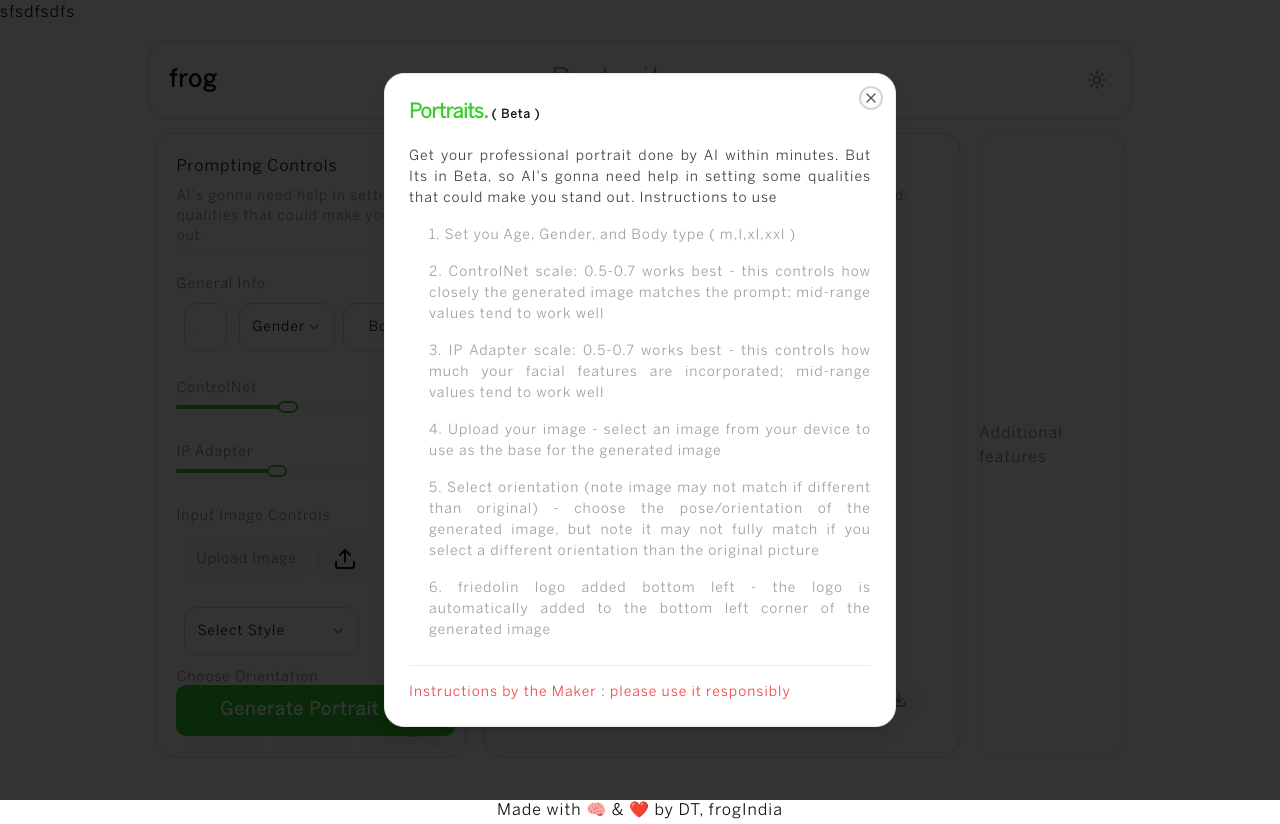
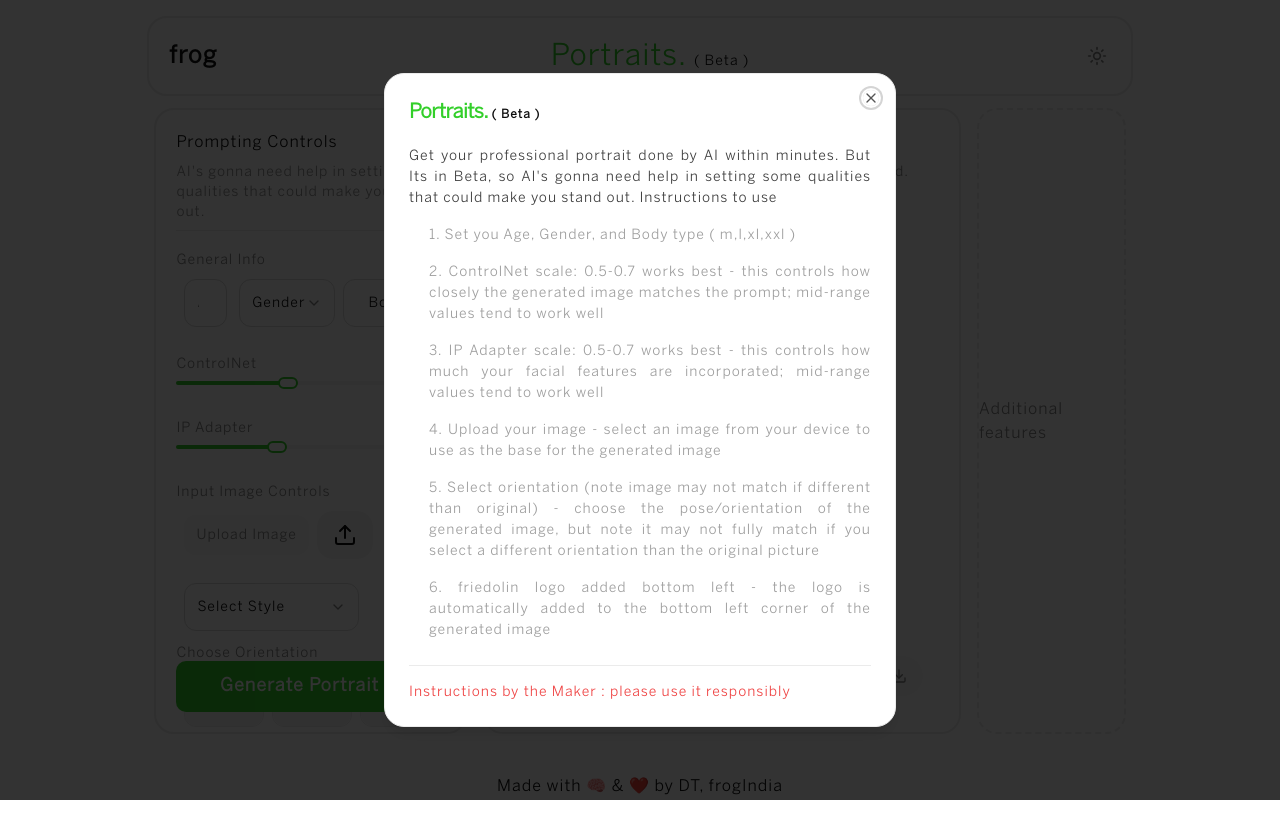
Before and after one commit to nischalAtfrog/frogHeadshot, a React (Vite) app in the folder frog-headshot-client/: page / in a window 1280 px wide. After the commit the page ends 800 px from the top, so only its background shows below. Built offline with nearby package versions, Linux system fonts and the light colour scheme; no server answers; the database is empty.

Commit message:
removed  test components

```diff
--- a/frog-headshot-client/src/pages/Home.tsx
+++ b/frog-headshot-client/src/pages/Home.tsx
@@ -56,7 +56,7 @@ const Home = () => {
 
   return (
     <React.Fragment>
-      <button onClick={handleList}>sfsdfsdfs</button>
+      {/* <button onClick={handleList}>sfsdfsdfs</button> */}
       <Dialog open={open} onOpenChange={setOpen}>
         <DialogContent className=" ">
           <DialogHeader>
```
